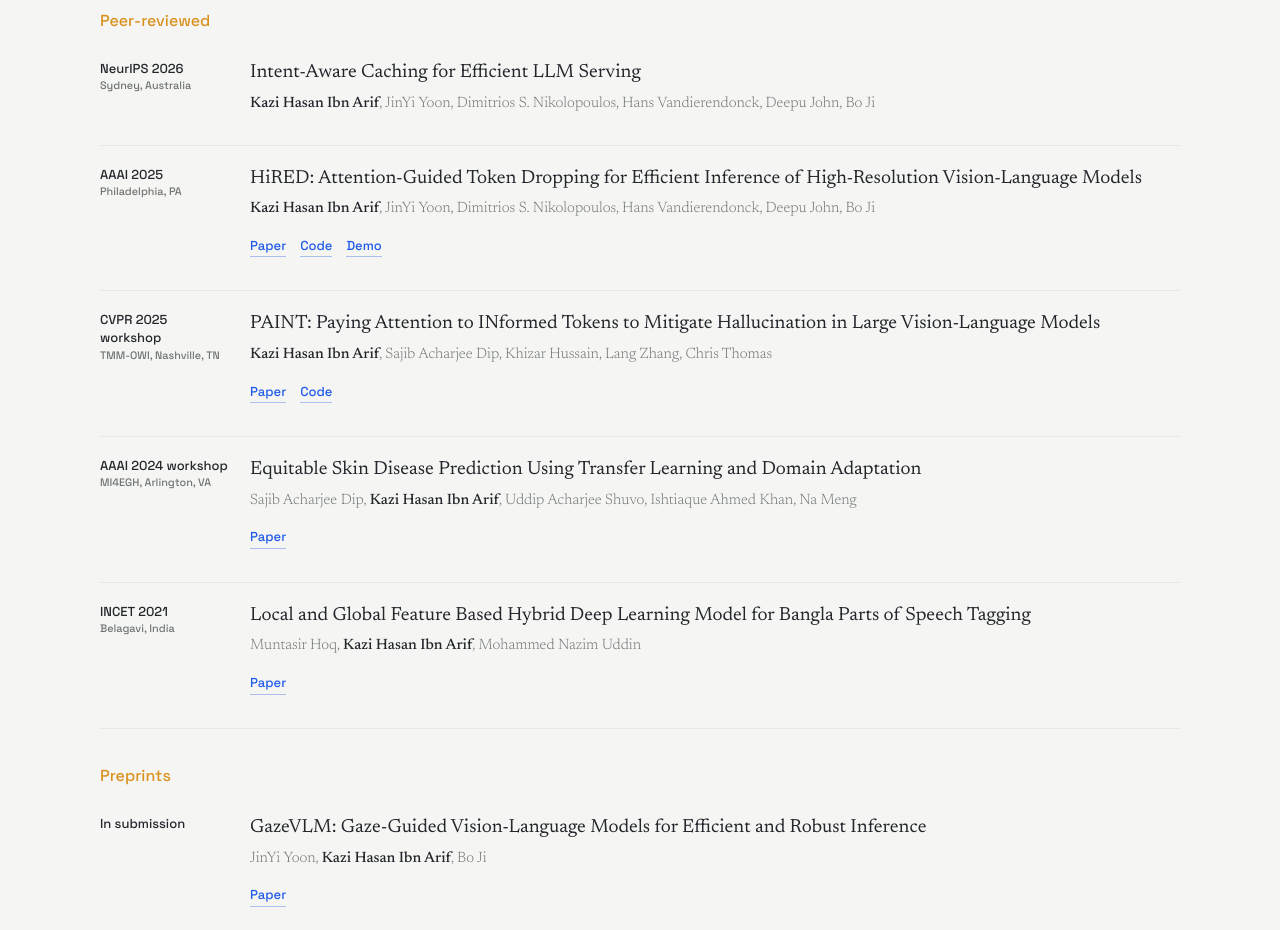
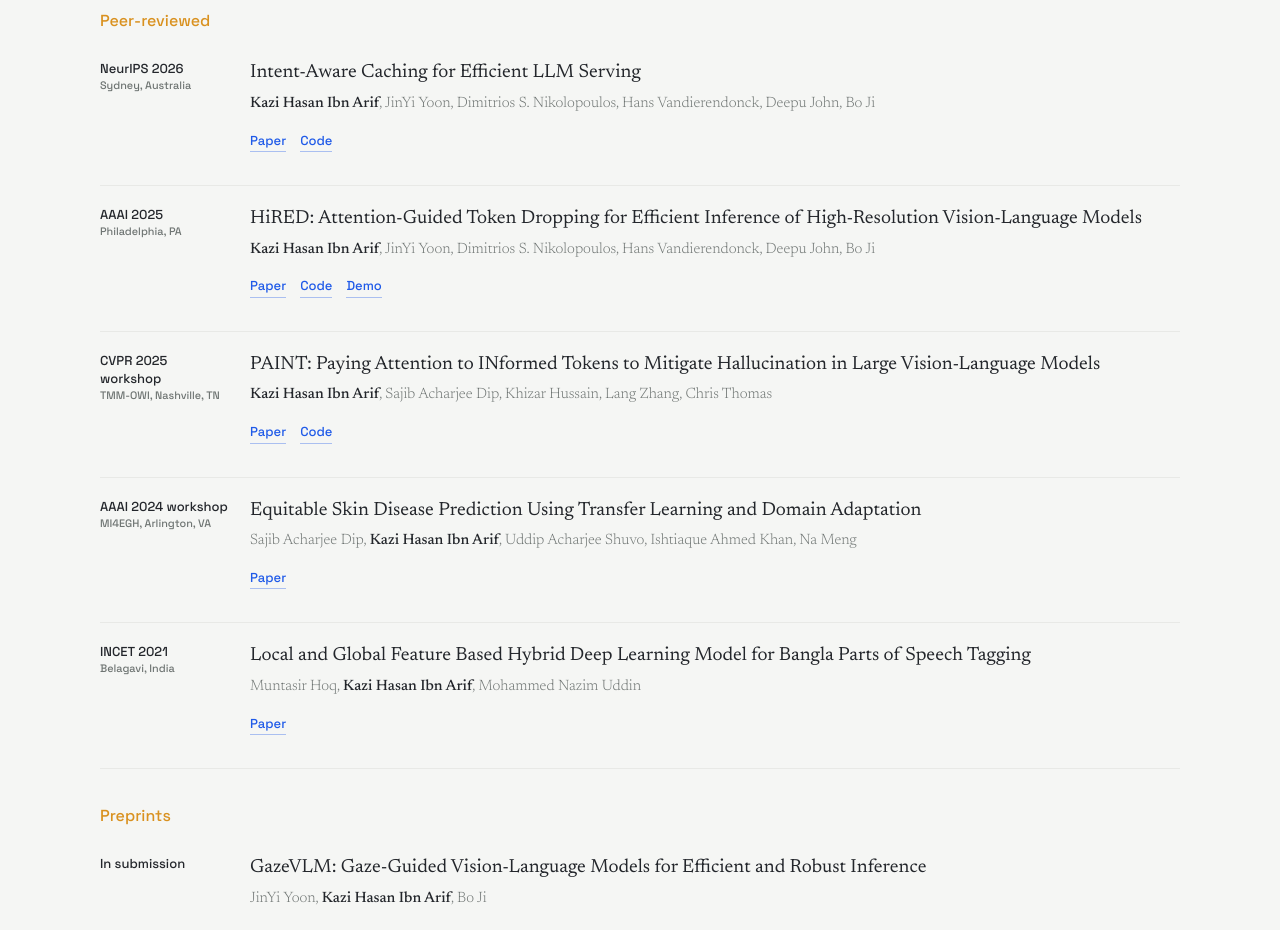
Before and after one commit to hasanar1f/hasanar1f.github.io, a plain HTML site: page index.html in a window 1280 px wide. Shown: the part 1680-2610 px from the top of the page. Drawn offline with Linux system fonts and the light colour scheme.

Commit message:
Update index.html

```diff
--- a/index.html
+++ b/index.html
@@ -237,6 +237,7 @@ footer{border-top:1px solid var(--line); padding:24px 0 40px; font-family:"Space
     <div>
       <p class="title">Intent-Aware Caching for Efficient LLM Serving</p>
       <p class="authors"><b>Kazi Hasan Ibn Arif</b>, JinYi Yoon, Dimitrios S. Nikolopoulos, Hans Vandierendonck, Deepu John, Bo Ji</p>
+      <p class="links"><a href="https://arxiv.org/abs/2611.09715">Paper</a><a href="https://github.com/hasanar1f/intent-aware-caching">Code</a></p>
     </div>
   </div>
   <div class="pub">
```
